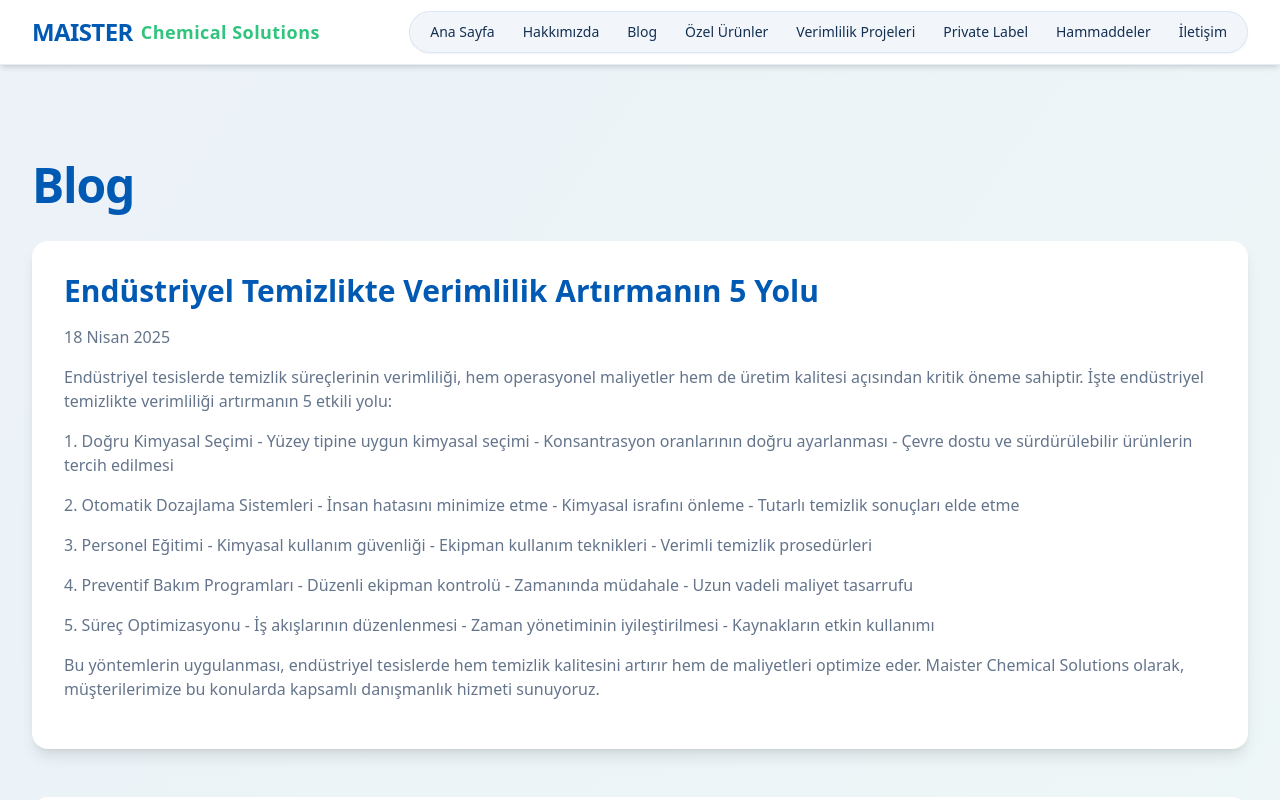
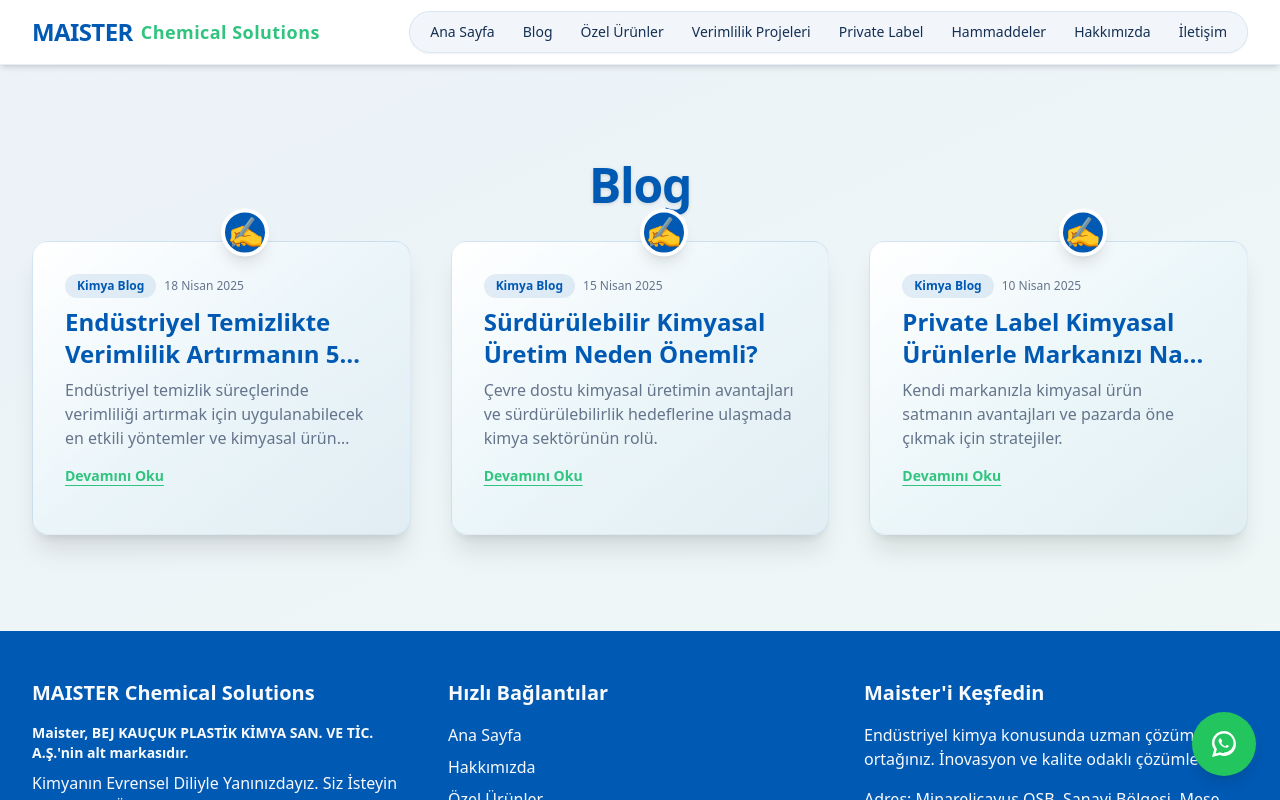
Before and after one commit to tivaxtr/maister-chemical-solutions-b2b, a React (Vite) app: page /blog in a window 1280 px wide. Shown: the top 800 px of the page. Built offline with nearby package versions, Linux system fonts and the light colour scheme.

Commit message:
WhatsApp bağlantısı, Formspree entegrasyonu ve çeşitli UI iyileştirmeleri

```diff
--- a/package.json
+++ b/package.json
@@ -40,6 +40,7 @@
     "@radix-ui/react-toggle-group": "^1.1.0",
     "@radix-ui/react-tooltip": "^1.1.4",
     "@tanstack/react-query": "^5.56.2",
+    "@vercel/analytics": "^1.5.0",
     "class-variance-authority": "^0.7.1",
     "clsx": "^2.1.1",
     "cmdk": "^1.0.0",
--- a/src/App.tsx
+++ b/src/App.tsx
@@ -1,4 +1,3 @@
-
 import { Toaster } from "@/components/ui/toaster";
 import { Toaster as Sonner } from "@/components/ui/sonner";
 import { TooltipProvider } from "@/components/ui/tooltip";
@@ -13,6 +12,8 @@ import PrivateLabel from "./pages/PrivateLabel";
 import RawMaterials from "./pages/RawMaterials";
 import Contact from "./pages/Contact";
 import NotFound from "./pages/NotFound";
+import { Analytics } from "@vercel/analytics/react";
+import Footer from "./components/layout/Footer";
 
 const queryClient = new QueryClient();
 
@@ -22,6 +23,7 @@ const App = () => (
       <Toaster />
       <Sonner />
       <BrowserRouter>
+        <>
           <Routes>
             <Route path="/" element={<Index />} />
             <Route path="/about" element={<About />} />
@@ -33,6 +35,21 @@ const App = () => (
             <Route path="/contact" element={<Contact />} />
             <Route path="*" element={<NotFound />} />
           </Routes>
+          <Footer />
+          <Analytics />
+          {/* WhatsApp Floating Button */}
+          <a
+            href="https://wa.me/+905549652026"
+            target="_blank"
+            rel="noopener noreferrer"
+            className="fixed z-50 bottom-6 right-6 bg-green-500 hover:bg-green-600 text-white rounded-full shadow-lg flex items-center justify-center w-16 h-16 transition-colors"
+            aria-label="WhatsApp ile iletişime geç"
+          >
+            <svg xmlns="http://www.w3.org/2000/svg" viewBox="0 0 32 32" fill="currentColor" className="w-8 h-8">
+              <path d="M16 3C9.373 3 4 8.373 4 15c0 2.385.832 4.584 2.236 6.393L4 29l7.828-2.05C13.41 27.633 14.686 28 16 28c6.627 0 12-5.373 12-12S22.627 3 16 3zm0 22c-1.18 0-2.337-.207-3.433-.615l-.245-.09-4.65 1.217 1.24-4.527-.16-.234C7.23 18.13 6.5 16.6 6.5 15c0-5.238 4.262-9.5 9.5-9.5s9.5 4.262 9.5 9.5-4.262 9.5-9.5 9.5zm5.07-7.13c-.277-.139-1.637-.807-1.89-.899-.253-.093-.437-.139-.62.14-.184.278-.713.899-.874 1.085-.16.185-.322.208-.599.07-.277-.139-1.17-.431-2.23-1.374-.824-.735-1.38-1.64-1.542-1.917-.16-.278-.017-.428.122-.567.126-.125.278-.326.417-.489.139-.163.185-.278.278-.463.093-.185.046-.347-.023-.486-.07-.139-.62-1.497-.85-2.05-.224-.539-.453-.466-.62-.475l-.528-.009c-.17 0-.446.064-.68.298-.232.232-.88.861-.88 2.099 0 1.238.902 2.434 1.028 2.603.126.17 1.775 2.71 4.3 3.692.602.207 1.07.33 1.436.422.603.153 1.153.132 1.588.08.484-.058 1.637-.668 1.87-1.312.232-.645.232-1.197.162-1.312-.07-.116-.253-.185-.53-.324z"/>
+            </svg>
+          </a>
+        </>
       </BrowserRouter>
     </TooltipProvider>
   </QueryClientProvider>
--- a/src/components/ui/navbar.tsx
+++ b/src/components/ui/navbar.tsx
@@ -1,4 +1,3 @@
-
 import { useState } from "react";
 import { Link } from "react-router-dom";
 import { Menu, X } from "lucide-react";
@@ -21,12 +20,12 @@ const Navbar = () => {
           <div className="hidden md:flex items-center gap-1 bg-primary/5 rounded-full px-2 py-1 shadow-sm border border-primary/10">
             {[
               { to: "/", label: "Ana Sayfa" },
-              { to: "/about", label: "Hakkımızda" },
               { to: "/blog", label: "Blog" },
               { to: "/custom-products", label: "Özel Ürünler" },
               { to: "/efficiency-projects", label: "Verimlilik Projeleri" },
               { to: "/private-label", label: "Private Label" },
               { to: "/raw-materials", label: "Hammaddeler" },
+              { to: "/about", label: "Hakkımızda" },
               { to: "/contact", label: "İletişim" },
             ].map((item) => (
               <Link
@@ -53,12 +52,12 @@ const Navbar = () => {
           <div className="px-2 pt-2 pb-3 space-y-1 sm:px-3">
             {[
               { to: "/", label: "Ana Sayfa" },
-              { to: "/about", label: "Hakkımızda" },
               { to: "/blog", label: "Blog" },
               { to: "/custom-products", label: "Özel Ürünler" },
               { to: "/efficiency-projects", label: "Verimlilik Projeleri" },
               { to: "/private-label", label: "Private Label" },
               { to: "/raw-materials", label: "Hammaddeler" },
+              { to: "/about", label: "Hakkımızda" },
               { to: "/contact", label: "İletişim" },
             ].map((item) => (
               <Link
--- a/src/pages/Blog.tsx
+++ b/src/pages/Blog.tsx
@@ -1,4 +1,3 @@
-
 import React from 'react';
 import Navbar from "../components/ui/navbar";
 import Footer from "../components/layout/Footer";
@@ -126,24 +125,42 @@ const Blog = () => {
     }
   ];
 
+  const [expanded, setExpanded] = React.useState<number | null>(null);
+
   return (
     <div className="min-h-screen flex flex-col">
       <Navbar />
       <main className="flex-grow">
         <div className="py-16 md:py-24 bg-gradient-to-br from-primary/5 to-accent/5">
           <div className="max-w-7xl mx-auto px-4 sm:px-6 lg:px-8">
-            <h1 className="text-4xl md:text-5xl font-bold text-primary mb-8 tracking-tight">Blog</h1>
-            <div className="grid grid-cols-1 gap-12">
+            <h1 className="text-4xl md:text-5xl font-bold text-primary mb-8 tracking-tight text-center drop-shadow">Blog</h1>
+            <div className="grid grid-cols-1 md:grid-cols-2 lg:grid-cols-3 gap-10">
               {blogPosts.map((post) => (
-                <article key={post.id} className="bg-white rounded-2xl shadow-lg p-8 hover:shadow-xl transition-shadow">
-                  <h2 className="text-2xl md:text-3xl font-bold text-primary mb-4">{post.title}</h2>
-                  <p className="text-muted-foreground mb-4">{post.date}</p>
-                  <div className="prose prose-lg max-w-none">
-                    {post.content.split('\n\n').map((paragraph, idx) => (
-                      <p key={idx} className="mb-4 text-muted-foreground">
-                        {paragraph}
-                      </p>
-                    ))}
+                <article
+                  key={post.id}
+                  className={`relative bg-gradient-to-br from-white via-secondary/40 to-primary/5 rounded-2xl shadow-xl p-8 flex flex-col hover:scale-105 transition-transform group border border-primary/10 ${expanded === post.id ? 'ring-2 ring-accent' : ''}`}
+                >
+                  <div className="flex items-center gap-2 mb-2">
+                    <span className="inline-block bg-primary/10 text-primary px-3 py-1 rounded-full text-xs font-semibold">Kimya Blog</span>
+                    <span className="text-xs text-muted-foreground">{post.date}</span>
+                  </div>
+                  <h2 className="text-xl md:text-2xl font-bold text-primary mb-2 group-hover:text-accent transition-colors line-clamp-2">{post.title}</h2>
+                  <p className="text-muted-foreground mb-4 line-clamp-3">{post.excerpt}</p>
+                  <button
+                    className="text-accent font-semibold text-sm underline underline-offset-4 mb-4 self-start hover:text-primary transition-colors"
+                    onClick={() => setExpanded(expanded === post.id ? null : post.id)}
+                  >
+                    {expanded === post.id ? 'Kapat' : 'Devamını Oku'}
+                  </button>
+                  {expanded === post.id && (
+                    <div className="prose prose-lg max-w-none animate-fade-in border-t border-accent/20 pt-4 mt-2">
+                      {post.content.split('\n\n').map((paragraph, idx) => (
+                        <p key={idx} className="mb-4 text-muted-foreground">{paragraph}</p>
+                      ))}
+                    </div>
+                  )}
+                  <div className="absolute -top-6 left-1/2 -translate-x-1/2 bg-primary text-white w-12 h-12 flex items-center justify-center rounded-full text-3xl shadow-lg border-4 border-white animate-bounce">
+                    <span>✍️</span>
                   </div>
                 </article>
               ))}
--- a/src/pages/Contact.tsx
+++ b/src/pages/Contact.tsx
@@ -24,15 +24,29 @@ const Contact = () => {
     }));
   };
 
-  const handleSubmit = (e: FormEvent) => {
+  const handleSubmit = async (e: FormEvent) => {
     e.preventDefault();
-    // In a real implementation, you would send the form data to your server here
-    // For demo purposes, we'll just simulate a successful submission
+    setIsSubmitted(false);
+    setIsError(false);
     try {
-      console.log("Form submitted:", formData);
+      const response = await fetch("https://formspree.io/f/xldbeegb", {
+        method: "POST",
+        headers: {
+          "Accept": "application/json",
+          "Content-Type": "application/json"
+        },
+        body: JSON.stringify({
+          name: formData.name,
+          company: formData.company,
+          email: formData.email,
+          phone: formData.phone,
+          subject: formData.subject,
+          message: formData.message
+        })
+      });
+      if (response.ok) {
         setIsSubmitted(true);
         setIsError(false);
-      // Reset form after successful submission
         setFormData({
           name: "",
           company: "",
@@ -41,8 +55,10 @@ const Contact = () => {
           subject: "",
           message: ""
         });
+      } else {
+        setIsError(true);
+      }
     } catch (error) {
-      console.error("Error submitting form:", error);
       setIsError(true);
     }
   };
```
Also changed, not shown: 1 other file (tests, documents, lock files or other folders). Lines whose indentation alone changed are shown as unchanged.
